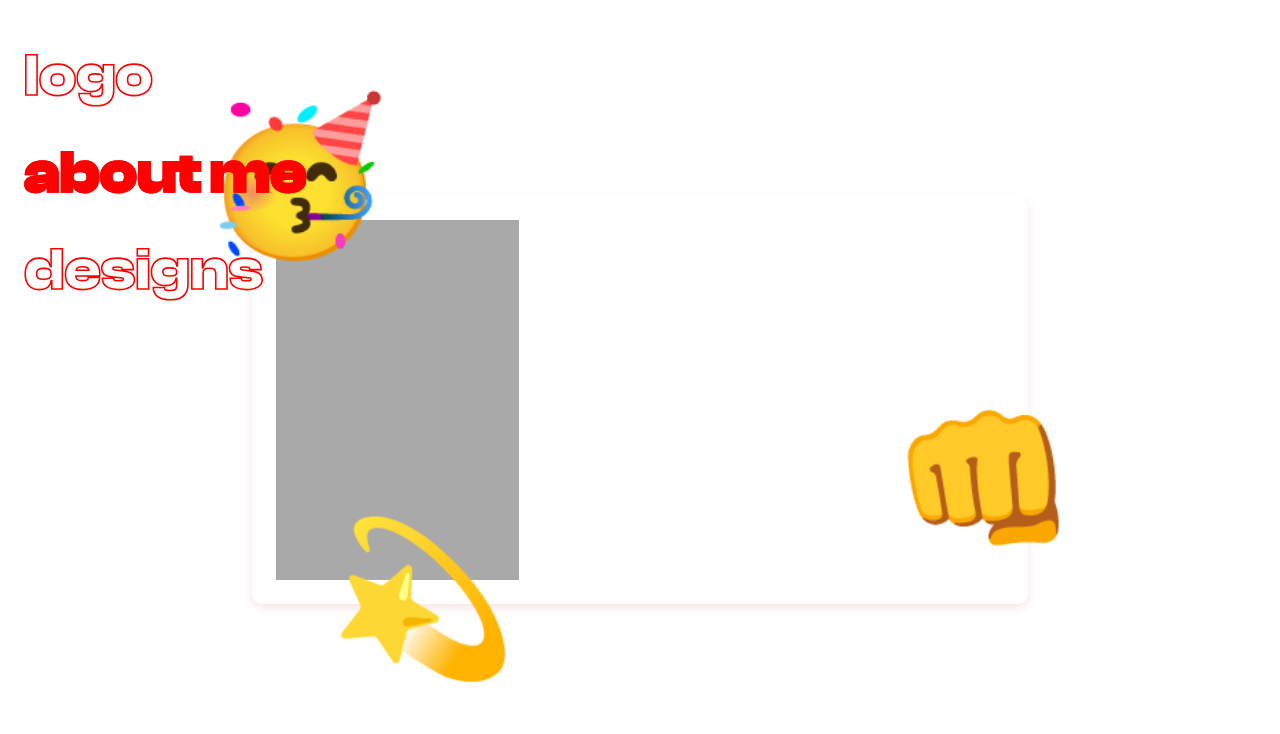
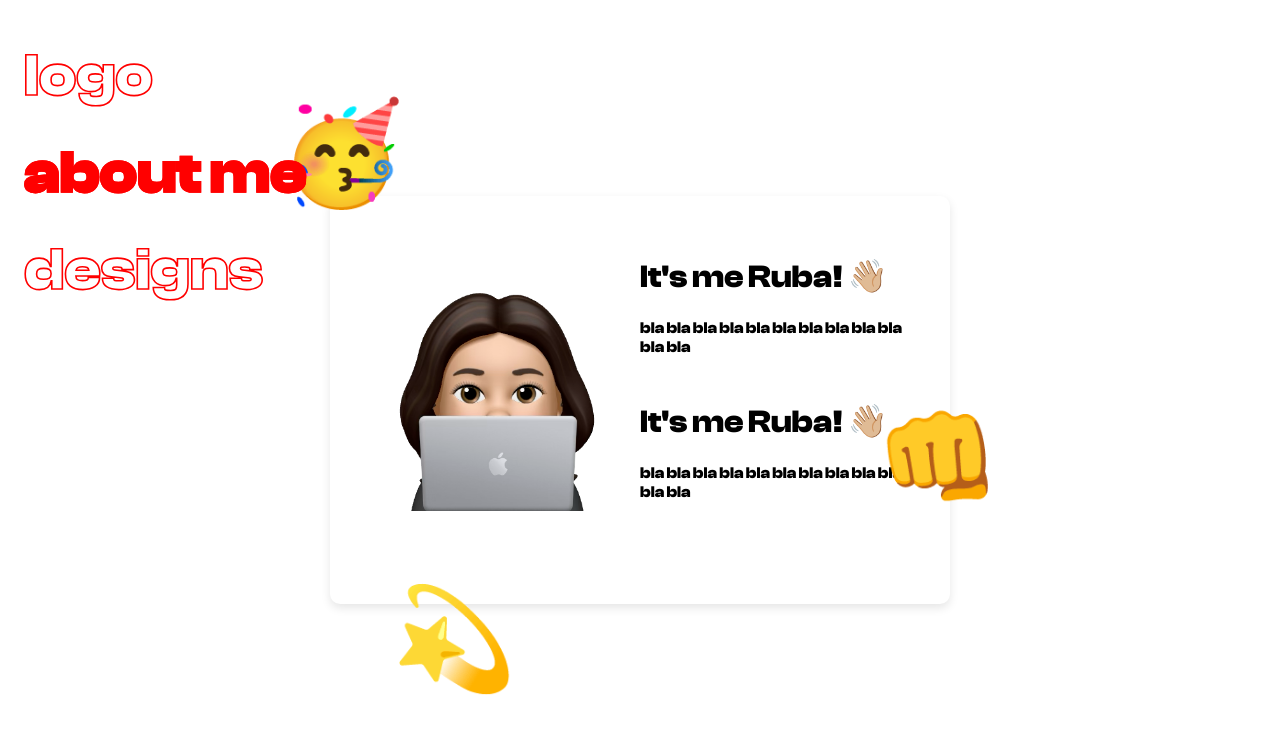
Before and after one commit to Ruba494/red-cube-factory, a React (Vite) app: page / in a window 1280 px wide. Both pictures are taken after a click on the item "about me". Shown: the top 734 px of the page. Built offline with nearby package versions, Linux system fonts and the light colour scheme.

Commit message:
feat: about me page cont

```diff
--- a/src/assets/styles/pages/_about-me.scss
+++ b/src/assets/styles/pages/_about-me.scss
@@ -8,24 +8,31 @@
   justify-content: center;
   align-items: center;
   background-color: #ffffff;
-  background-image: radial-gradient(#ff0000 0.5px, #ffffff 0.5px);
-  background-size: 10px 10px;
+  //background-image: radial-gradient(#ff0000 0.5px, #ffffff 0.5px);
+  //background-size: 10px 10px;
   .card {
     position: relative;
-    width: 100%;
-    height: 60%;
+    width: 80%;
+    height:60%;
     background-color: rgb(255, 255, 255);
     padding: 24px;
     border-radius: 10px;
-    box-shadow: 0px 4px 10px rgba(172, 0, 0, 0.1);
+    box-shadow: 0px 4px 10px rgba(0, 0, 0, 0.1);
     display: grid;
-    grid-template-columns: 1fr 2fr;
+    grid-template-columns: 1fr 1fr;
   }
 
   .card-image {
-    width: auto;
-    height: 100%;
-    background-color: darkgray;
+    width: 100%;
+    height: auto;
+    display: flex;
+    align-items: center;
+    justify-content: center;
+    align-self: center;
+    img{
+      width: 70%;
+      height: 100%;
+    }
   }
 
   .card-text {
@@ -37,7 +44,7 @@
 
   .emoji {
     position: absolute;
-    font-size: 150px;
+    font-size: 100px;
   }
 
   .emoji-top-left {
@@ -55,7 +62,6 @@
     top: 50%;
   }
 
-
   .emoji {
     animation: floatAnimation 2s infinite ease-in-out;
   }
--- a/src/pages/aboutMe.tsx
+++ b/src/pages/aboutMe.tsx
@@ -1,7 +1,9 @@
 import { motion } from "motion/react"
+import RubaImage from "../assets/images/ruba.png"
+
 const floatVariants = {
     animate: {
-        y: [0, -10, 0],
+        y: [0, -1, 0],
         transition: {
             duration: 2,
             repeat: Infinity,
@@ -14,9 +16,27 @@ export const AboutMe = () => {
     return (<div className="about-me">
                 {/* Main Card */}
                 <div className="card">
-                    <div className="card-image" />
+                    <div className="card-image" >
+                        <img src={RubaImage} alt={'profile'} />
+                    </div>
                     <div className="card-text" >
+                        <div className={""}>
+                            <h1>It's me <span>Ruba</span>! 👋🏼 </h1>
+                            <p>
+                                bla bla bla bla
+                                bla bla bla bla
+                                bla bla bla bla
+                            </p>
+                        </div>
 
+                        <div className={""}>
+                            <h1>It's me <span>Ruba</span>! 👋🏼 </h1>
+                            <p>
+                                bla bla bla bla
+                                bla bla bla bla
+                                bla bla bla bla
+                            </p>
+                        </div>
                     </div>
                     {/* Floating Emojis */}
                     <motion.span className="emoji emoji-top-left" variants={floatVariants} animate="animate">
```
Also changed, not shown: src/assets/images/ruba.png (added).
